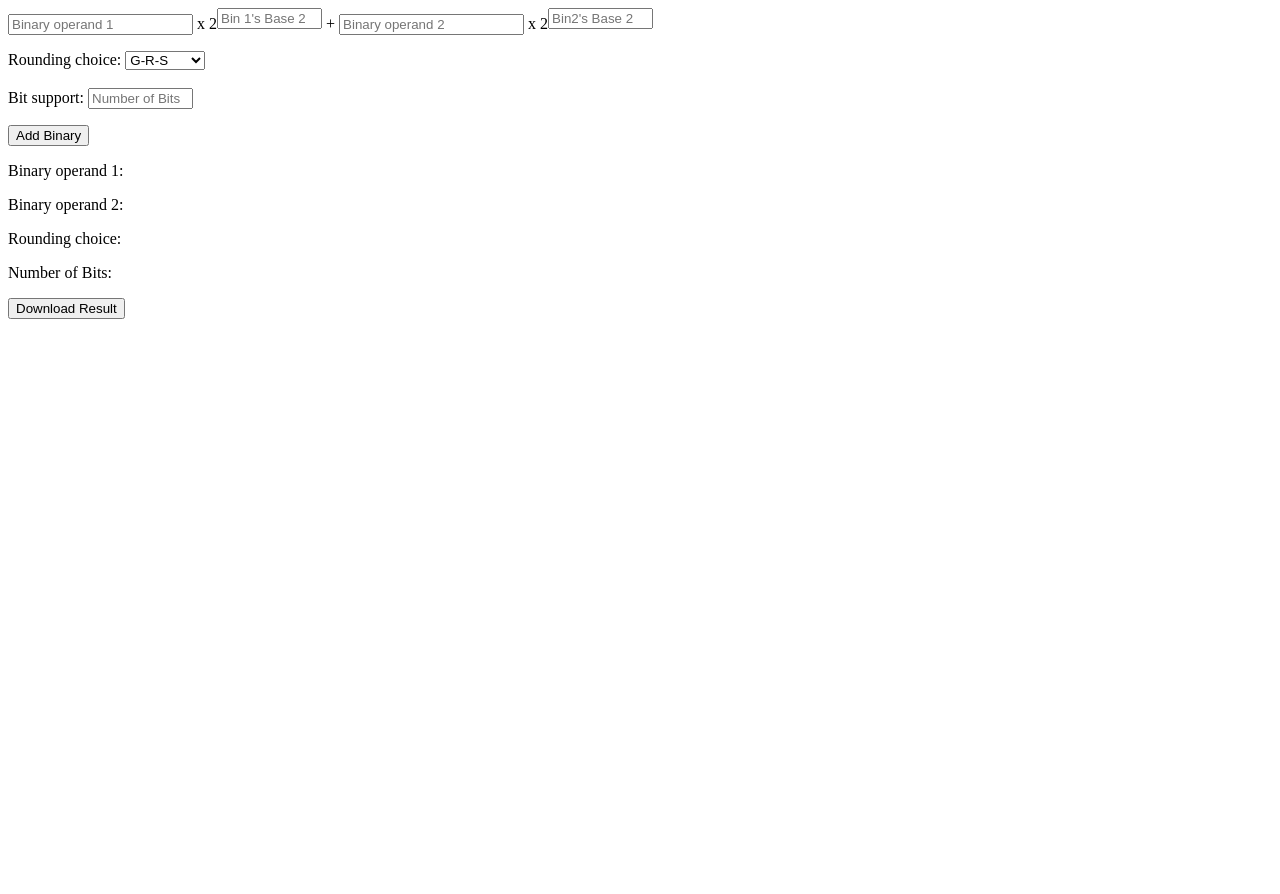
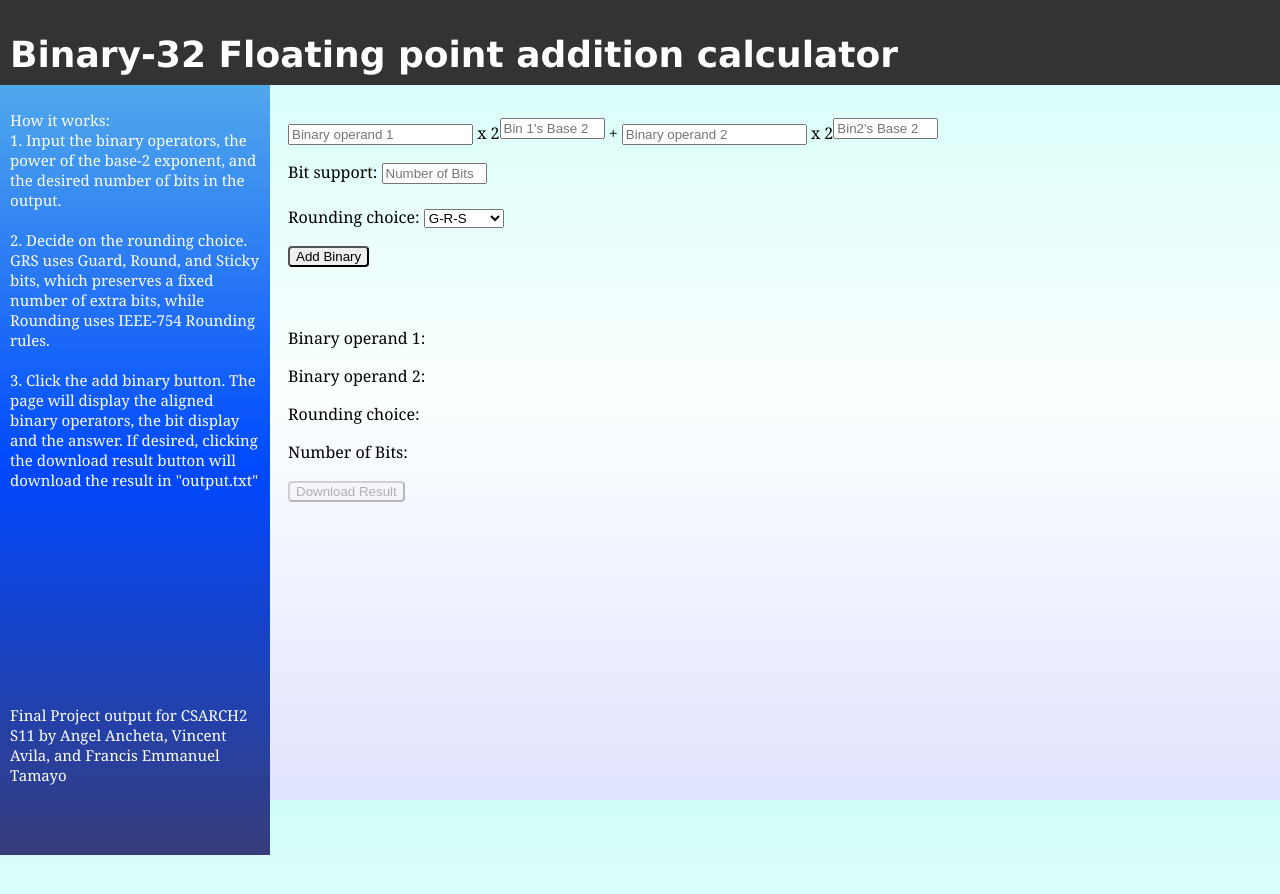
Before and after one commit to Chiwithy/CSARCH2-PROJ2, a plain HTML site: page index.html in a window 1280 px wide. Before the commit the page ends 800 px from the top, so only its background shows below. Drawn offline with Linux system fonts and the light colour scheme.

Commit message:
updated with stylewww

```diff
--- a/index.html
+++ b/index.html
@@ -6,29 +6,56 @@
 </head>
 
 <body>
+    <div class="title-bar">
+        <h1>Binary-32 Floating point addition calculator</h1>
+    </div>
+    <div class="main-content">
     <input type="text" placeholder="Binary operand 1" id="binaryOp1"> x 2<sup><input type="text" placeholder="Bin 1's Base 2" id="binaryOp1B2" size="10"></sup> +
     <input type="text" placeholder="Binary operand 2" id="binaryOp2"> x 2<sup><input type="text" placeholder="Bin2's Base 2" id="binaryOp2B2" size="10"></sup>
 
     <p>
+        Bit support: <input type="text" placeholder="Number of Bits" id="bits" size="10">
+        <br>
+        <br>
         Rounding choice:
         <select id="roundChoice">
-        <option value="grs">G-R-S</option>
-        <option value="rounding">Rounding</option>
-      </select>
+            <option value="grs">G-R-S</option>
+            <option value="rounding">Rounding</option>
+        </select>
         <br>
-        <br> Bit support: <input type="text" placeholder="Number of Bits" id="bits" size="10">
+
     </p>
     <button id="addButton">Add Binary</button>
+    <br>
+    <br>
+    <br>
     <p>Binary operand 1: <span id="binaryOp1Display"></span></p>
     <p>Binary operand 2: <span id="binaryOp2Display"></span></p>
     <p>Rounding choice: <span id="roundChoiceDisplay"></span></p>
     <p>Number of Bits: <span id="bitsDisplay"></span></p>
     <p id="output"></p>
     <p id="error"></p>
-    <button id="download">Download Result</button>
+    <button id="download" disabled>Download Result</button>
+    </div>
+    <div class="sidebar">
+			<p>
+                How it works:
+                <br>
+                1. Input the binary operators, the power of the base-2 exponent, and the desired number of bits in the output.
+                <br>
+                <br>
+                2. Decide on the rounding choice. GRS uses Guard, Round, and Sticky bits, which preserves a fixed number of extra bits, while Rounding uses IEEE-754 Rounding rules.
+                <br>
+                <br>
+                3. Click the add binary button. The page will display the aligned binary operators, the bit display and the answer. If desired, clicking the download result button will download the result in "output.txt"
+                <div class="bottom-text">
+                Final Project output for CSARCH2 S11 by Angel Ancheta, Vincent Avila, and Francis Emmanuel Tamayo
+                </div>
 
+            </p>
+	</div>
     <script type="text/javascript" src="script.js"></script>
-
+    <link rel="stylesheet" href="style.css">
 </body>
 
 </html>
```
